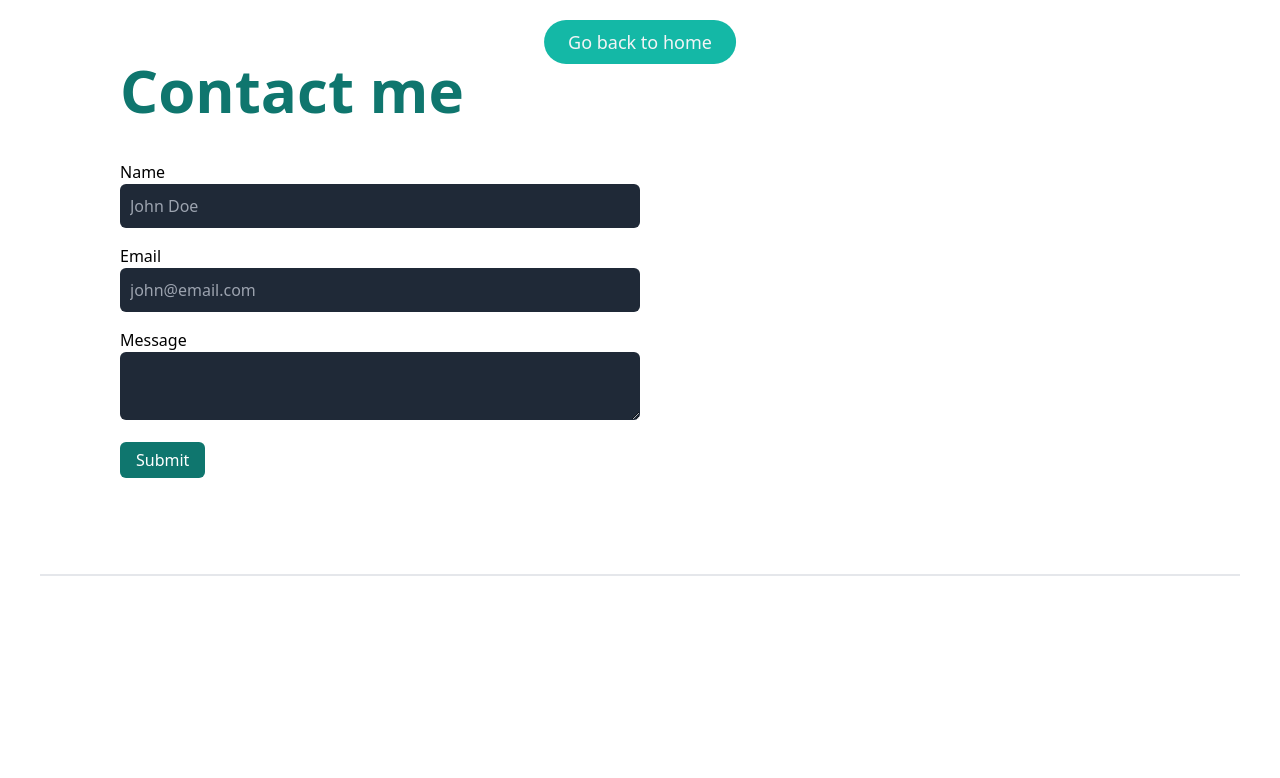
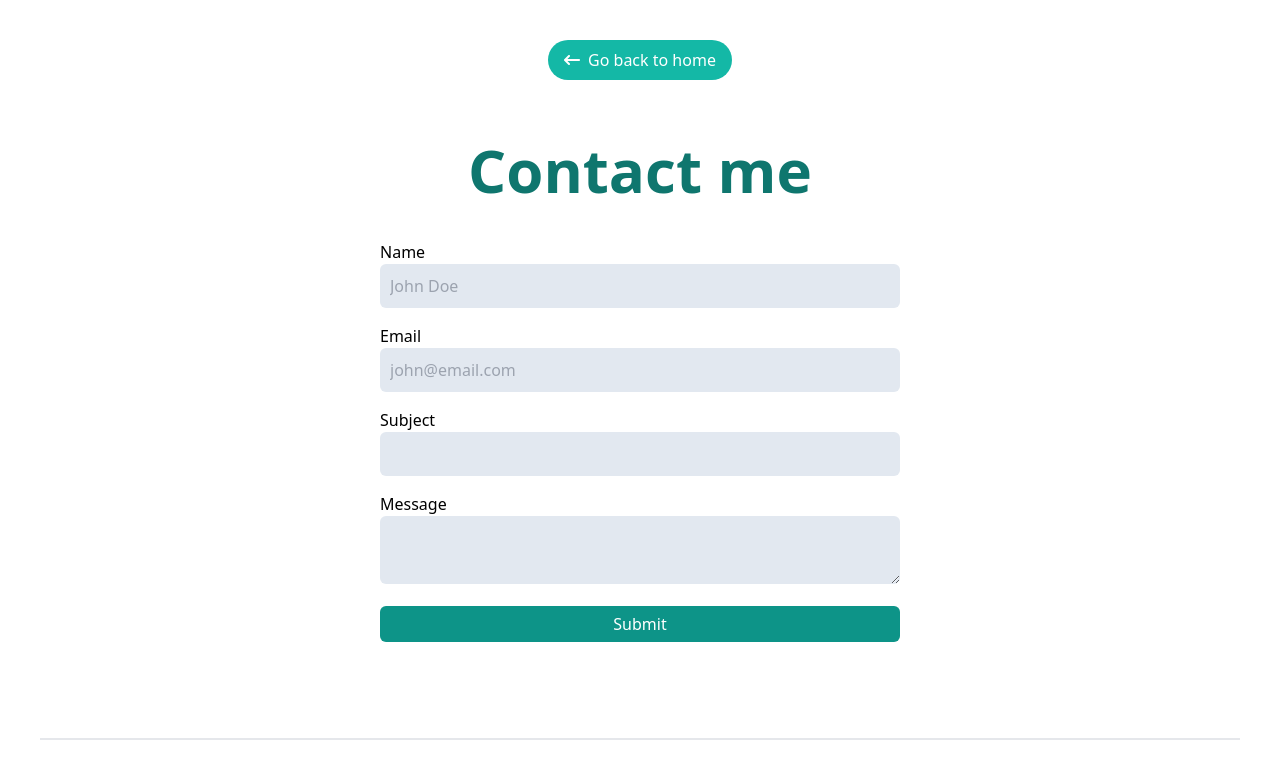
Before and after one commit to Manchestnut/lm-portfolio, a Next.js app: page /contact in a window 1280 px wide. Shown: the top 778 px of the page. Built offline with nearby package versions, Linux system fonts and the light colour scheme.

Commit message:
Update contact

```diff
--- a/package.json
+++ b/package.json
@@ -9,8 +9,11 @@
     "lint": "next lint"
   },
   "dependencies": {
+    "@emailjs/browser": "^4.4.1",
+    "emailjs-com": "^3.2.0",
     "motion": "^11.15.0",
     "next": "15.1.0",
+    "nodemailer": "^6.9.16",
     "react": "^19.0.0",
     "react-dom": "^19.0.0",
     "react-icons": "^5.4.0",
--- /dev/null
+++ b/src/app/api/contact/route.js
@@ -0,0 +1,30 @@
+import nodemailer from 'nodemailer';
+
+export async function POST(req) {
+  try {
+    const { name, email, subject, message } = await req.json();
+
+    const transporter = nodemailer.createTransport({
+      service: 'gmail',
+      auth: {
+        user: process.env.EMAIL_USER,
+        pass: process.env.EMAIL_PASS,
+      },
+    });
+
+    const mailOptions = {
+      from: email,
+      to: 'luke.manongsong@gmail.com',
+      subject: `${subject}`,
+      text: `You have received a new message:\n\nName: ${name}\nEmail: ${email}\nMessage: ${message}`,
+    };
+
+    // Send the email
+    await transporter.sendMail(mailOptions);
+
+    return new Response('Email sent successfully', { status: 200 });
+  } catch (error) {
+    console.error('Error sending email:', error);
+    return new Response('Error sending email', { status: 500 });
+  }
+}
--- a/src/app/contact/page.js
+++ b/src/app/contact/page.js
@@ -1,39 +1,113 @@
 'use client';
-import { AiFillLinkedin, AiFillInstagram, AiFillGithub } from "react-icons/ai";
-import { MdDarkMode, MdOutlineDarkMode } from "react-icons/md";
-import Image from "next/image";
-import { useState, useEffect } from 'react';
-import { motion } from "motion/react";
+import { useState } from 'react';
+import { motion } from 'framer-motion';
 import Link from 'next/link';
+import { FaArrowLeftLong } from "react-icons/fa6";
 
-export default function Home() {
-  const [darkMode, setDarkMode] = useState(false);
-  const Icon = darkMode ? MdOutlineDarkMode : MdDarkMode;
+
+export default function Contact() {
+  const [formData, setFormData] = useState({
+    name: '',
+    email: '',
+    subject: '',
+    message: '',
+  });
+  const [notification, setNotification] = useState(null);
+
+  const handleChange = (e) => {
+    const { name, value } = e.target;
+    setFormData((prevState) => ({
+      ...prevState,
+      [name]: value,
+    }));
+  };
+
+  const handleSubmit = async (e) => {
+    e.preventDefault();
+
+    const response = await fetch('/api/contact', {
+      method: 'POST',
+      headers: {
+        'Content-Type': 'application/json',
+      },
+      body: JSON.stringify(formData),
+    });
+
+    if (response.ok) {
+      setNotification({
+        type: 'success',
+        message: 'Email sent successfully!',
+      });
+    } else {
+      setNotification({
+        type: 'error',
+        message: 'Error sending email, please try again later.',
+      });
+    }
+  };
+
   return (
-    <div className={darkMode ? 'dark' : ''}>
-      <nav className={`fixed top-5 left-1/2 transform -translate-x-1/2 lg:w-auto lg:px-6 lg:py-2 py-1 px-2 bg-teal-500 rounded-3xl z-10`}>
-        <ul className="flex justify-center md:gap-6 items-center h-full text-sm md:text-lg font-normal text-gray-100">
-          <li><Link href="/">Go back to home</Link></li>
-        </ul>
-      </nav>
+    <div>
+      <div className='py-10'>
+        <Link href="/"><motion.div whileHover={{ scale: 1.03 }} whileTap={{ scale: 0.98 }} className='mx-auto flex items-center gap-2 lg:px-4 lg:py-2 py-1 px-2 bg-teal-500 rounded-3xl text-white w-fit'><FaArrowLeftLong/>Go back to home</motion.div></Link>
+      </div>
       <motion.div
         initial={{ opacity: 0, y: 30 }}
         animate={{ opacity: 1, y: 0 }}
         transition={{ duration: 1, ease: "easeOut" }}
       >
-      <main className="bg-white px-10 dark:bg-gray-950 pb-20" >
+        <main className="bg-white px-10">
           <section className="border-b-2">
-          <div id="contact" className="lg:px-20 pt-10 pb-24">
-            <h3 className="text-4xl lg:text-6xl py-5 md:mb-5 font-bold text-teal-700">Contact me</h3>
+            <div id="contact" className="lg:px-20 pb-24">
+              <h3 className="text-4xl lg:text-6xl py-5 md:mb-5 font-bold text-teal-700 text-center">Contact me</h3>
               <div>
-              <form className="lg:w-1/2">
+                {/* Notification */}
+                {notification && (
+                  <div className={`mb-4 p-4 text-white rounded-md ${notification.type === 'success' ? 'bg-green-500' : 'bg-red-500'}`}>
+                    {notification.message}
+                  </div>
+                )}
+                <form onSubmit={handleSubmit} className="lg:w-1/2 mx-auto">
                   <label className="block">Name</label>
-                <input type="text" className="bg-gray-800 p-2.5 w-full rounded-md mb-4" placeholder="John Doe" required/>
+                  <input
+                    type="text"
+                    name="name"
+                    value={formData.name}
+                    onChange={handleChange}
+                    className="bg-slate-200 p-2.5 w-full rounded-md mb-4"
+                    placeholder="John Doe"
+                    required
+                  />
                   <label className="block">Email</label>
-                <input type="text" className="bg-gray-800 p-2.5 w-full rounded-md mb-4" placeholder="john@email.com" required/>
+                  <input
+                    type="email"
+                    name="email"
+                    value={formData.email}
+                    onChange={handleChange}
+                    className="bg-slate-200 p-2.5 w-full rounded-md mb-4"
+                    placeholder="john@email.com"
+                    required
+                  />
+                  <label className="block">Subject</label>
+                  <input
+                    type='text'
+                    name="subject"
+                    value={formData.subject}
+                    onChange={handleChange}
+                    className="bg-slate-200 p-2.5 w-full rounded-md mb-4"
+                    required
+                  />
                   <label className="block">Message</label>
-                <textarea className="bg-gray-800 p-2.5 w-full rounded-md mb-4" required></textarea>
-                <button className="bg-teal-700 hover:bg-teal-600 text-white py-1.5 px-4 rounded-md">Submit</button>
+                  <textarea
+                    name="message"
+                    value={formData.message}
+                    onChange={handleChange}
+                    className="bg-slate-200 p-2.5 w-full rounded-md mb-4"
+                    required
+                  ></textarea>
+                  <button className="bg-teal-600 hover:bg-teal-500 text-white py-1.5 px-4 rounded-md w-full">
+                    Submit
+                  </button>
                 </form>
               </div>
             </div>
--- a/src/app/page.js
+++ b/src/app/page.js
@@ -77,8 +77,8 @@ export default function Home() {
               whileTap={{ scale: 0.95 }}
               className="px-4 py-2 bg-gradient-to-r from-cyan-800 to-teal-600 text-white rounded-md flex items-center gap-2 text-sm md:text-base">Get in touch <FaArrowRightLong /></motion.button></Link>
               <button className="flex gap-1 items-center bg-gradient-to-r from-cyan-500 to-teal-500 text-white px-4 py-2 rounded-md text-nowrap cursor-pointer text-sm md:text-base"><a href="/CV_Luke_Manongsong.pdf" download className="flex items-center"><IoDownloadOutline className="text-lg" />Download CV</a></button>
-              <a href="https://www.linkedin.com/in/luke-manongsong-ba5396298/" target="_blank" rel="noopener noreferrer"><motion.div whileHover={{ scale: 1.1 }} whileTap={{ scale: 0.95 }} className="ml-auto md:ml-0"><AiFillLinkedin className="text-5xl text-teal-900 cursor-pointer"/></motion.div></a>
-              <a href="https://github.com/luke08082000" target="_blank" rel="noopener noreferrer"><motion.div whileHover={{ scale: 1.1 }} whileTap={{ scale: 0.95 }} className="mr-auto md:mr-0"><AiFillGithub className="text-5xl text-teal-900 cursor-pointer"/></motion.div></a>
+              <a href="https://www.linkedin.com/in/luke-manongsong-ba5396298/" target="_blank" rel="noopener noreferrer"  className="ml-auto md:ml-0"><motion.div whileHover={{ scale: 1.1 }} whileTap={{ scale: 0.95 }}><AiFillLinkedin className="text-5xl text-teal-900 cursor-pointer"/></motion.div></a>
+              <a href="https://github.com/luke08082000" target="_blank" rel="noopener noreferrer"  className="mr-auto md:mr-0"><motion.div whileHover={{ scale: 1.1 }} whileTap={{ scale: 0.95 }}><AiFillGithub className="text-5xl text-teal-900 cursor-pointer"/></motion.div></a>
             </div>
           </motion.div>
           {/* <div className="relative mx-auto bg-gradient-to-b from-teal-500 rounded-full w-80 h-80 mt-20 overflow-hidden z-0">
```
Also changed, not shown: 1 other file (tests, documents, lock files or other folders). Lines whose indentation alone changed are shown as unchanged.
